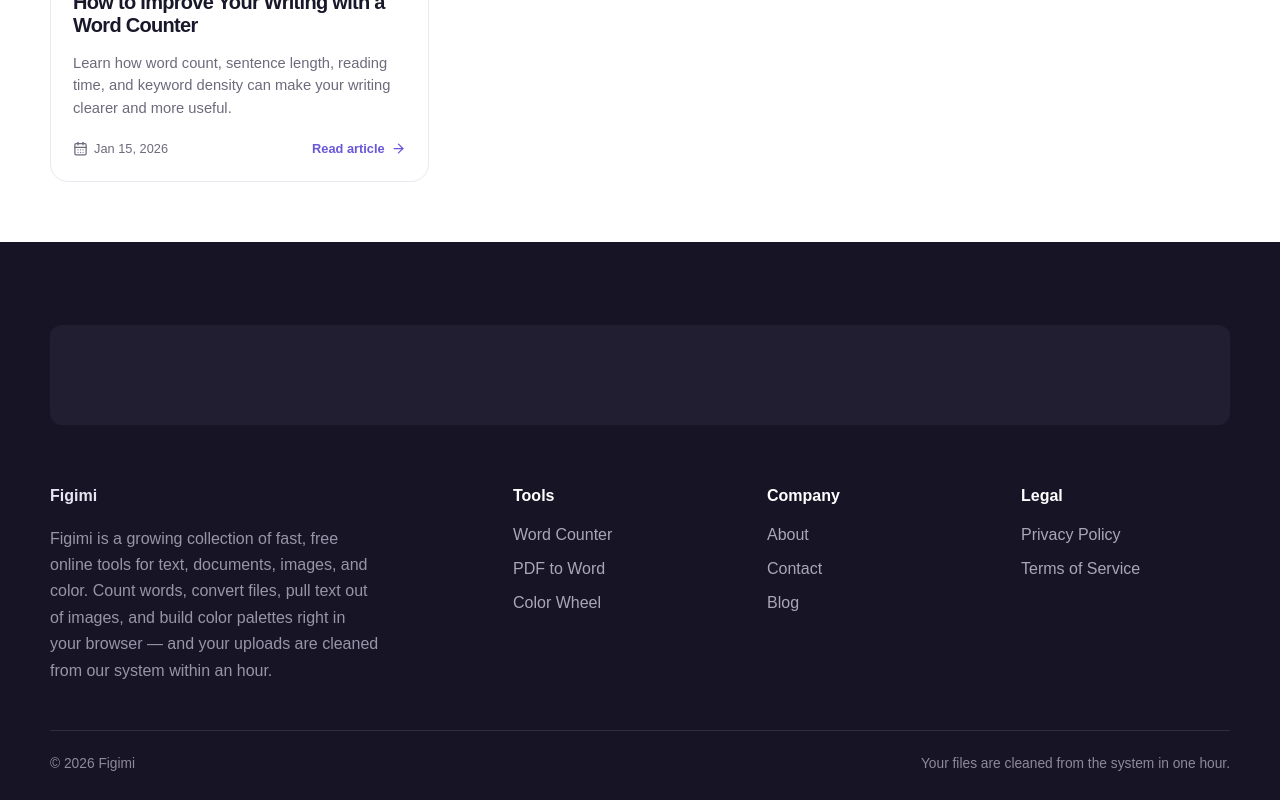
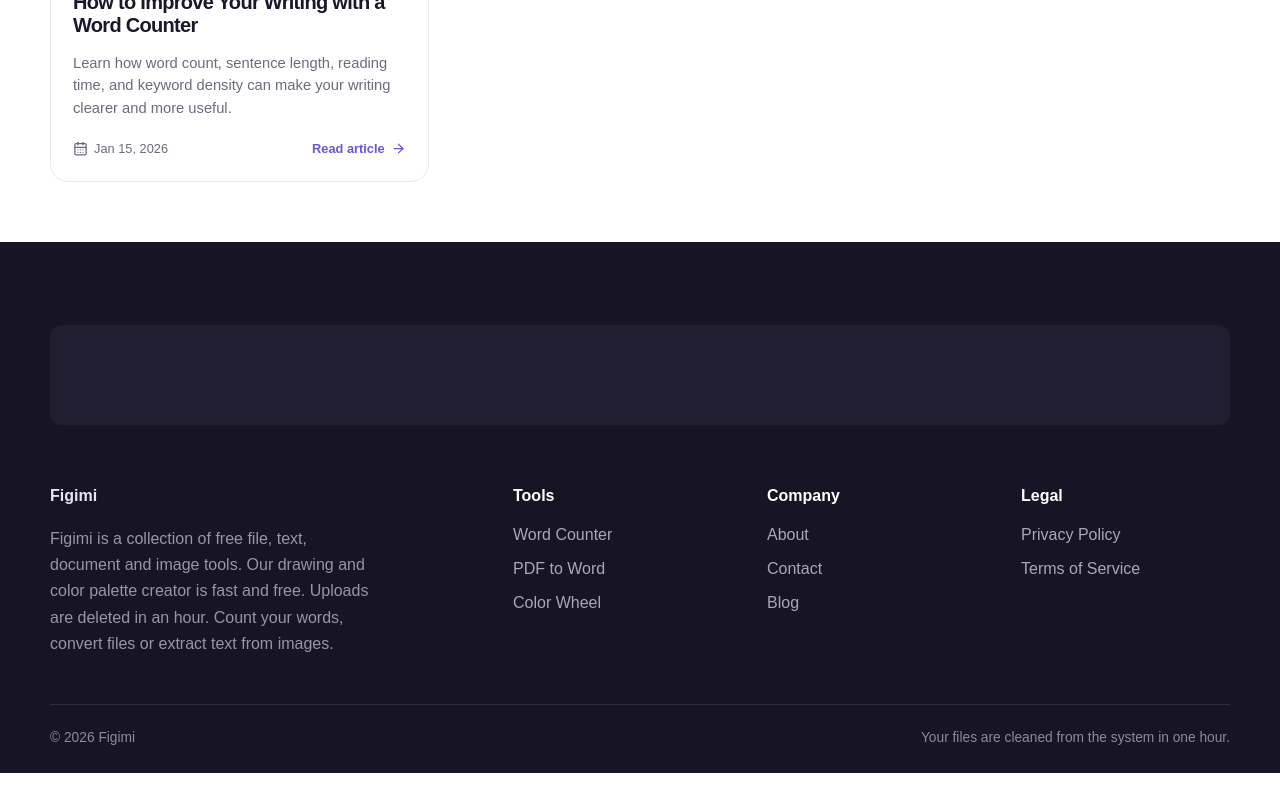
Before and after one commit to l6828833-ship-it/figimi, a Next.js app: page / in a window 1280 px wide. Shown: the part 3407-4207 px from the top of the page. After the commit the page ends 4180 px from the top, so only its background shows below. Built offline with nearby package versions, Linux system fonts and the light colour scheme; no server answers; the database is empty.

Commit message:
Update site-footer.tsx

```diff
--- a/components/site-footer.tsx
+++ b/components/site-footer.tsx
@@ -6,7 +6,7 @@ export function SiteFooter() {
   return (
     <footer className="site-footer">
       <div className="shell"><AdSlot slot="footer" className="footer-ad" />
-        <div className="footer-grid"><div><strong>{siteConfig.name}</strong><p>Figimi is a growing collection of fast, free online tools for text, documents, images, and color. Count words, convert files, pull text out of images, and build color palettes right in your browser — and your uploads are cleaned from our system within an hour.</p></div>
+        <div className="footer-grid"><div><strong>{siteConfig.name}</strong><p>Figimi is a collection of free file, text, document and image tools. Our drawing and color palette creator is fast and free. Uploads are deleted in an hour. Count your words, convert files or extract text from images.</p></div>
           <nav aria-label="Footer tools"><strong>Tools</strong><Link href="/tools/word-counter">Word Counter</Link><Link href="/tools/pdf-to-word">PDF to Word</Link><Link href="/tools/color-wheel">Color Wheel</Link></nav>
           <nav aria-label="Footer company"><strong>Company</strong><Link href="/about">About</Link><Link href="/contact">Contact</Link><Link href="/blog">Blog</Link></nav>
           <nav aria-label="Footer legal"><strong>Legal</strong><Link href="/privacy-policy">Privacy Policy</Link><Link href="/terms-of-service">Terms of Service</Link></nav>
```
